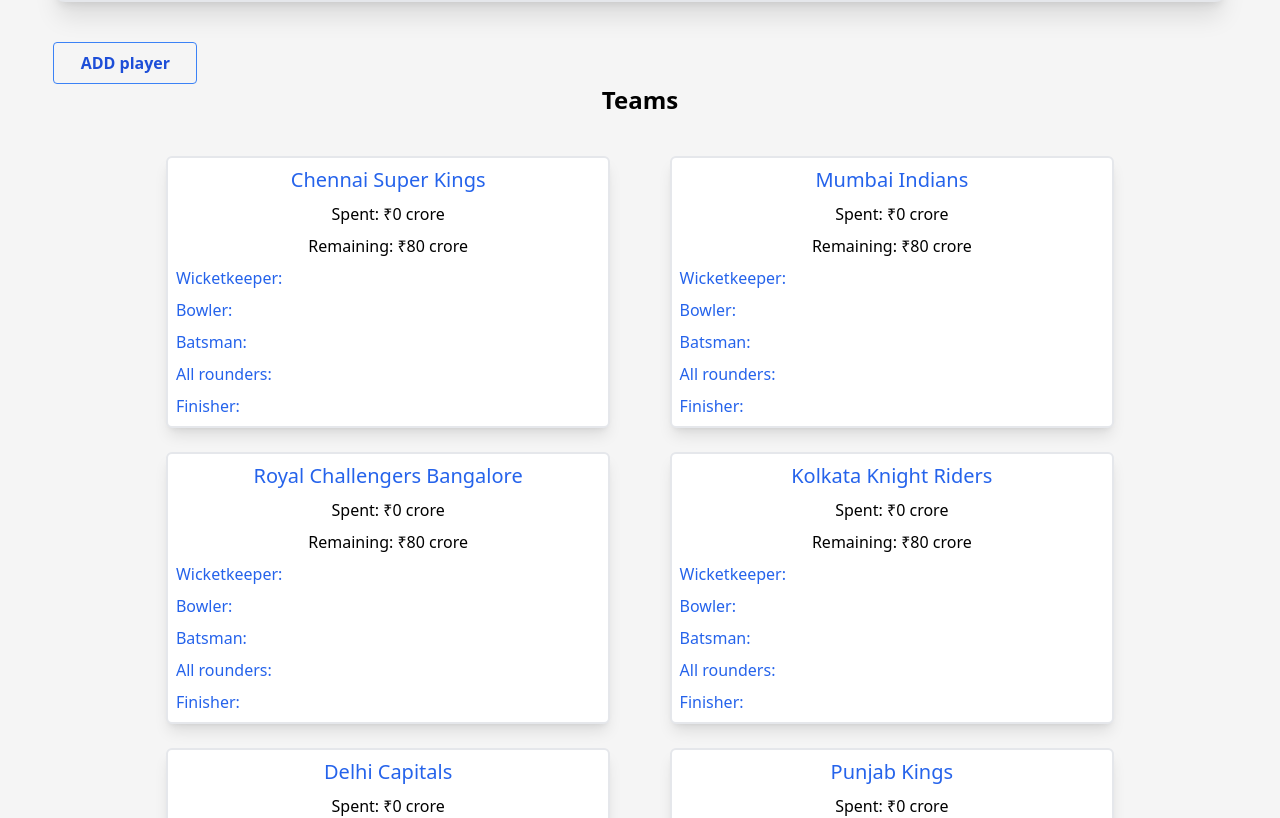
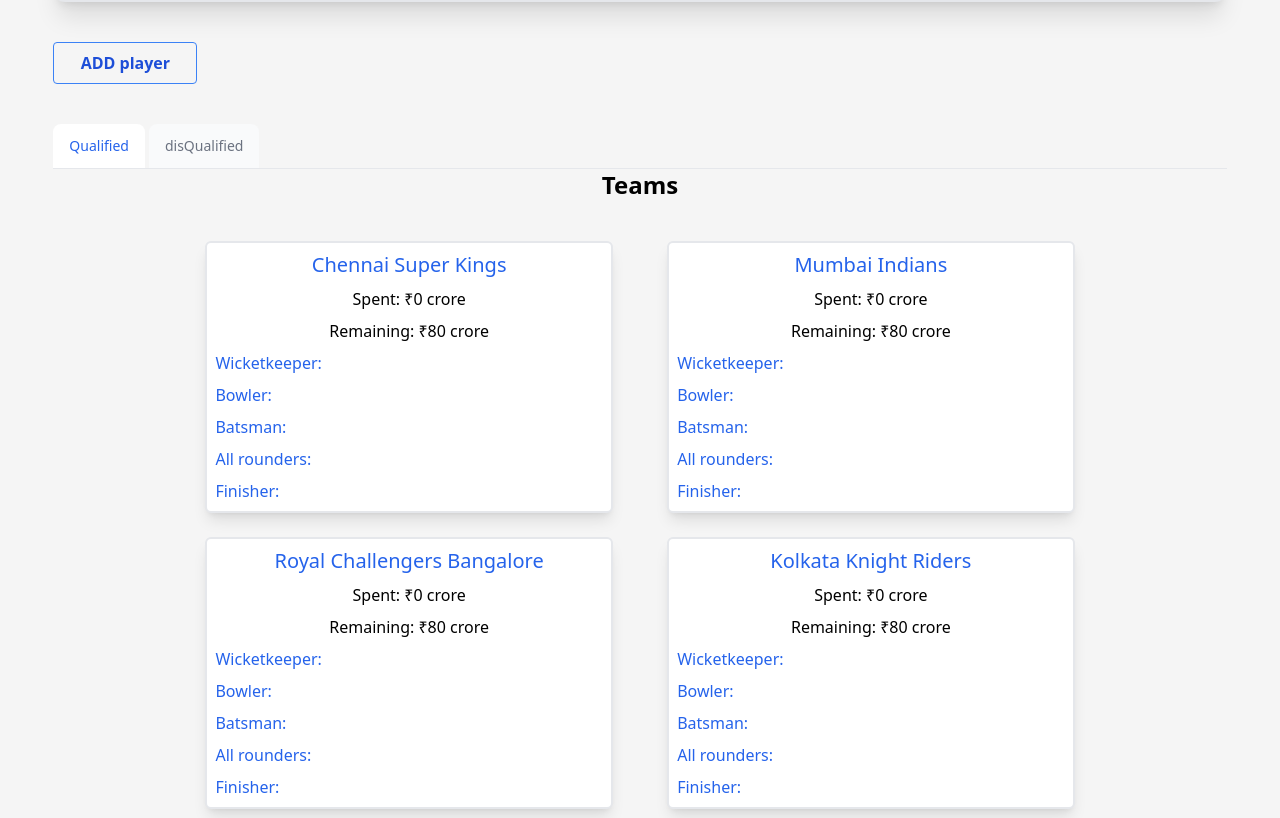
Before and after one commit to murarii07/ipl-auction, a React (Vite) app: page / in a window 1280 px wide. Shown: the part 480-1298 px from the top of the page. Built offline with nearby package versions, Linux system fonts and the light colour scheme.

Commit message:
added more logic to it

```diff
--- a/package.json
+++ b/package.json
@@ -10,6 +10,7 @@
     "preview": "vite preview"
   },
   "dependencies": {
+    "@headlessui/react": "^2.2.0",
     "react": "^18.3.1",
     "react-dom": "^18.3.1"
   },
--- a/src/Components/App.jsx
+++ b/src/Components/App.jsx
@@ -2,7 +2,7 @@
 import { players } from '../team'
 import { TeamList } from './TeamList'
 import '../App.css'
-
+import { Tab, TabPanel,TabGroup,TabList,TabPanels } from '@headlessui/react';
 function App() {
   const [playersDetails] = useState(players)
   const [tog, setTog] = useState(true)
@@ -142,17 +142,52 @@
           alert(`${arr.playerName} is sold to a ${t}`)
           setTeamDetails(d)
           window.localStorage.setItem("details", JSON.stringify(d))
+          setCount(s=>s+1)
         }}>
           ADD player
         </button>
 
       </div>
-      {/* <ul className='w-full flex gap-5 justify-evenly mb-10 mt-10'><li className='font-extrabold text-2xl cursor-pointer rounded-md  p-2' onClick={(e) => {
 
-        setTog(true)}}>Qualifed</li><li className='font-extrabold text-2xl  rounded-md  p-2 cursor-pointer ' onClick={(e) => {
-        setTog(false) */}
-      {/* }}>disQualifed</li></ul> */}
-   <TeamList teamDetails={teamDetails} />
+
+
+    <TabGroup className="w-11/12 mx-auto mt-10">
+      <TabList className=" w-full flex gap-x-1 border-b border-gray-200">
+        <Tab
+          className={({ selected }) =>
+            `py-3 px-4 text-sm font-medium rounded-t-lg ${
+              selected
+                ? 'bg-white text-blue-600 border-b-transparent'
+                : 'bg-gray-50 text-gray-500 hover:text-gray-700'
+            }`
+          }
+        >
+          Qualified
+        </Tab>
+        <Tab
+          className={({ selected }) =>
+            `py-3 px-4 text-sm font-medium rounded-t-lg ${
+              selected
+                ? 'bg-white text-blue-600 border-b-transparent'
+                : 'bg-gray-50 text-gray-500 hover:text-gray-700'
+            }`
+          }
+        >
+          disQualified
+        </Tab>
+      </TabList>
+      <TabPanels>
+        <TabPanel>
+          <TeamList teamDetails={teamDetails} />
+        </TabPanel>
+        <TabPanel>
+          <TeamList teamDetails={disteam} />
+        </TabPanel>
+      </TabPanels>
+    </TabGroup>
+
+
+
 
     </>
   )
--- a/src/Components/TeamList.jsx
+++ b/src/Components/TeamList.jsx
@@ -1,8 +1,9 @@
 import React from 'react'
 
-export const TeamList = ({teamDetails}) => {
+export const TeamList = (props) => {
+  const{teamDetails,className,...rest}=props
   return (
-    <div className='mx-auto w-full'>
+    <div className={`mx-auto w-full ${className}`}  {...rest}>
     <h1 className='text-center text-2xl font-bold mb-10'>Teams</h1>
     <div className='w-10/12 flex flex-wrap mx-auto justify-evenly mb-4 gap-y-6'>
       {teamDetails.map((x, index) => (
```
Also changed, not shown: 1 other file (tests, documents, lock files or other folders).
